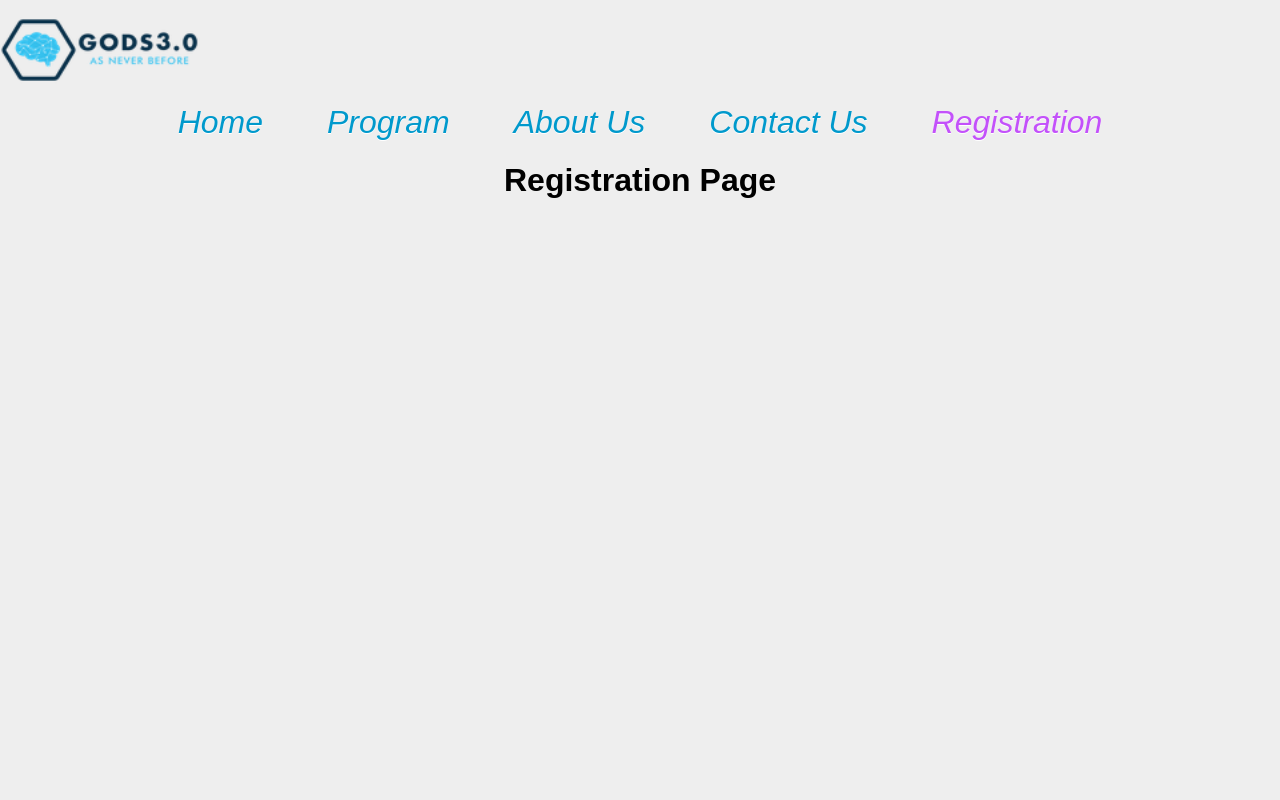
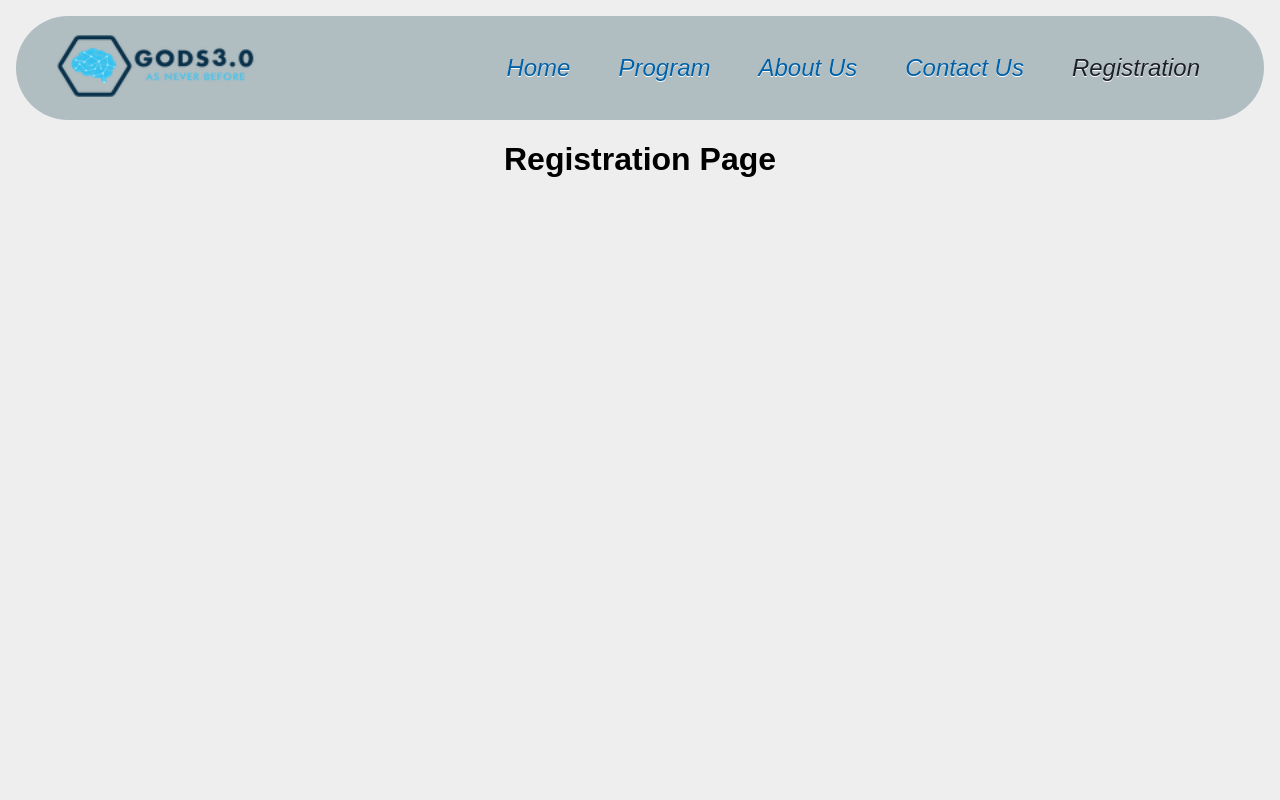
Before and after one commit to DaL1ght1/NavBar-Footer, a React (Vite) app: page /registration in a window 1280 px wide. Shown: the top 800 px of the page. Built offline with nearby package versions, Linux system fonts and the light colour scheme.

Commit message:
Update navbar.css

```diff
--- a/src/navbar/navbar.css
+++ b/src/navbar/navbar.css
@@ -19,12 +19,19 @@ body {
   opacity: 1;
   margin: auto;
 }
+.backnav {
+  background-color: #b0bdc1;
+  border-radius: 5rem;
+  margin-top: 1rem;
+  margin-left: 1rem;
+  margin-right: 1rem;
+}
 
 .navigation {
-  font-family: "Josefin Slab", "Comfortaa", sans-serif, bold;
+  font-family: cursive, "Comfortaa", sans-serif;
   font-style: italic;
-  font-size: 2em;
-  background: #eee;
+  font-weight: 50;
+  font-size: 1.5rem;
   height: 100%;
   margin: auto;
   text-align: center;
@@ -34,7 +41,7 @@ body {
   display: inline-block;
   box-sizing: border-box;
   padding: 0em 1em;
-  color: #09c;
+  color: #0061a8;
   text-decoration: none;
   text-shadow: 0 1px 0 white;
   transition: width 0.3s, right 0.3s;
@@ -42,27 +49,38 @@ body {
 }
 
 .navigation a.active {
-  color: #c351fa !important;
+  color: #1d202b !important;
   background-color: rgba(255, 255, 255, 0);
   transition: width 0.3s, right 0.3s, background-color 0.3s;
 }
 
 .navigation a:hover {
-  color: #c351fa;
-  background-color: #f0f0f0;
+  color: #1d202b;
+  /* background-color: rgb(179, 176, 176);
+  border-radius: 0.5rem; */
 }
 
 .navigation a::after {
   content: "";
   position: absolute;
-  left: 0;
+  left: 1em;
   bottom: 0;
-  width: 100%;
-  height: 2px;
+  width: 75%;
+  height: 0.15rem;
   background-color: transparent;
   transition: background-color 0.3s;
 }
 
 .navigation a:hover::after {
-  background-color: #c351fa;
+  background-color: #1d202b;
 }
+.header {
+  display: flex;
+  align-items: center;
+  justify-content: space-between;
+  padding-left: 2.5rem;
+  padding-right: 2.5rem;
+}
+#space {
+  width: 100px;
+}
```
